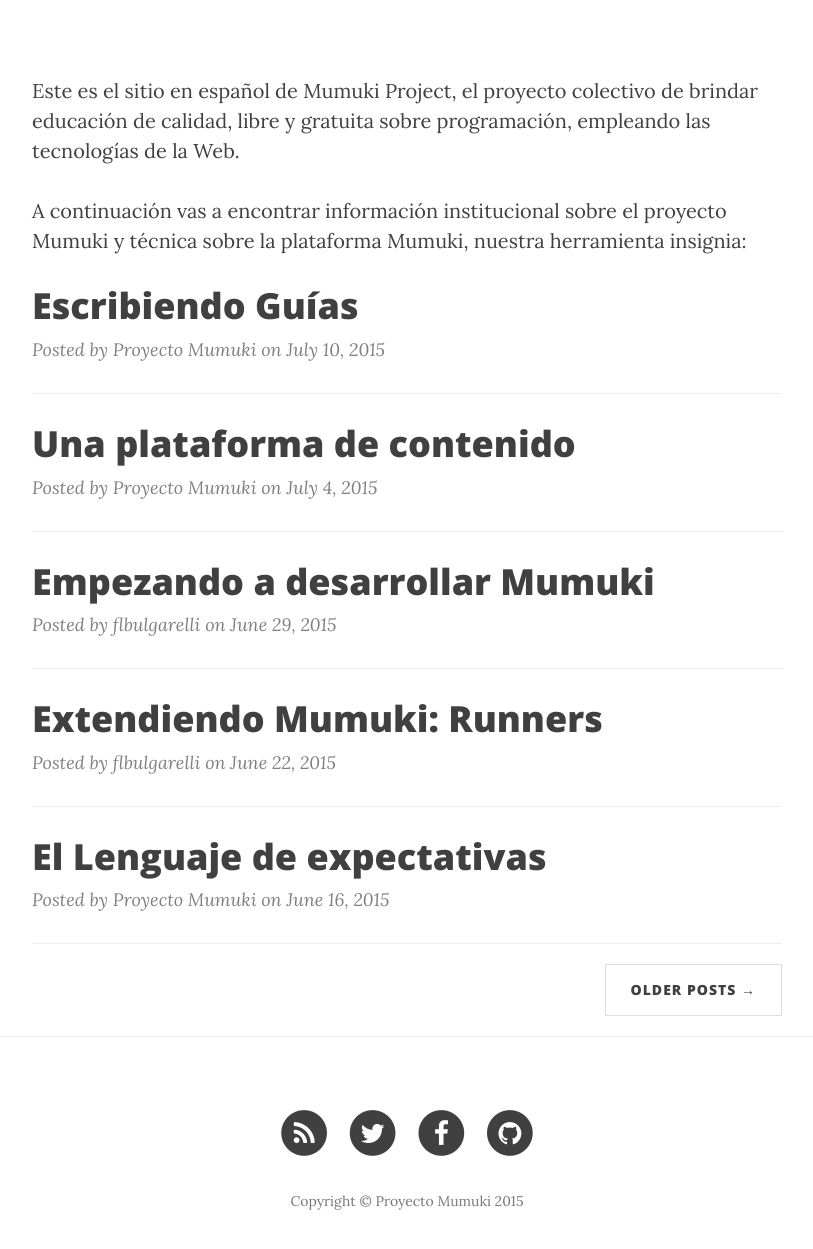
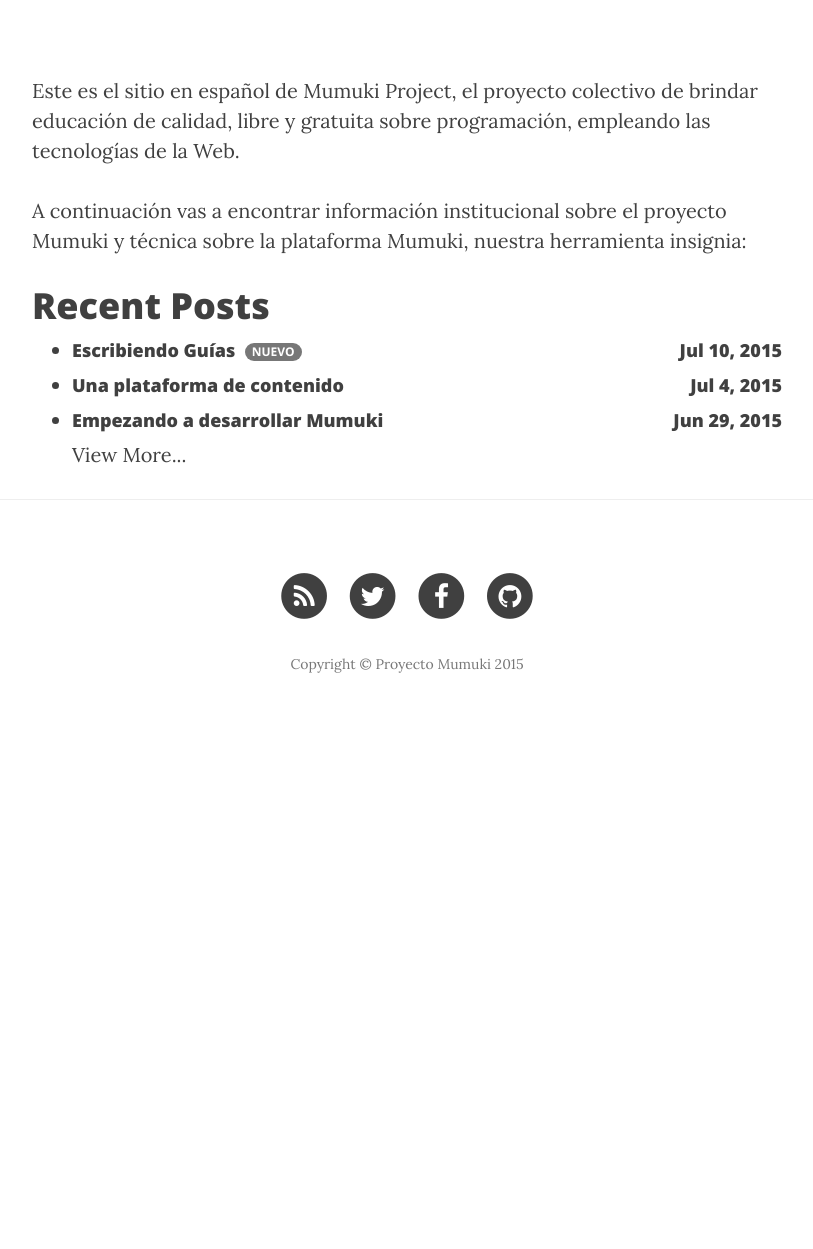
Before and after one commit to mumuki/mumuki.github.io, a Jekyll site: the page built from index.html, in a window 1280 px wide and 1400 px high, scrolled down 329 px, cut to the strip 123-1372 px from the top of the window. Shown: the whole strip, without its empty margins (233-1046 px from the left). Built offline with Jekyll 4.4.1, drawn with Linux system fonts in a browser that asks for light colours; nearby versions of some CDN libraries; the list of posts is cut into pages by our own code; after the commit the page ends 1192 px from its top, so only the background shows below that.

Commit message:
Add latests posts parcial for index

```diff
--- a/_config.yml
+++ b/_config.yml
@@ -16,3 +16,4 @@
 highlighter: pygments
 permalink: pretty
 paginate: 5
+paginate_path: blog/page:num
--- /dev/null
+++ b/_includes/latestposts.html
@@ -0,0 +1,33 @@
+{% if site.posts != empty %}
+<div class="recent-posts">
+    <h1>Recent Posts</h1>
+    {% for post in site.posts limit: 3 %}
+    {% if forloop.first %}
+    {% assign add_class = 'most-recent' %}
+    {% capture fresh_tag %}
+    &nbsp;<span class="badge"><smaller>NUEVO</smaller></span>
+    {% endcapture %}
+    {% endif %}
+    <ul class="homepage-posts {{ add_class }}">
+        <li>
+    	<span>
+          <h4>
+              <a href="{{ site.baseurl }}{{ post.url }}">
+                  {{ post.title }}
+              </a>
+              {{ fresh_tag }}
+              <time class="pull-right">
+                  {{ post.date | date_to_string | date: "%b %-d, %Y" }}
+              </time>
+          </h4>
+        </span>
+        </li>
+    </ul>
+    {% assign add_class = '' %}
+    {% assign fresh_tag = '' %}
+    {% endfor %}
+    <ul>
+            <a href="{{ site.baseurl }}/blog">View More...</a>
+    </ul>
+</div>
+{% endif %}
--- a/index.html
+++ b/index.html
@@ -16,35 +16,4 @@
     </p>
 </div>
 
-
-{% for post in paginator.posts %}
-<div class="post-preview">
-    <a href="{{ post.url | prepend: site.baseurl }}">
-        <h2 class="post-title">            {{ post.title }}
-        </h2>
-        {% if post.subtitle %}
-        <h3 class="post-subtitle">
-            {{ post.subtitle }}
-        </h3>
-        {% endif %}
-    </a>
-    <p class="post-meta">Posted by {% if post.author %}{{ post.author }}{% else %}{{ site.title }}{% endif %} on {{ post.date | date: "%B %-d, %Y" }}</p>
-</div>
-<hr>
-{% endfor %}
-
-<!-- Pager -->
-{% if paginator.total_pages > 1 %}
-<ul class="pager">
-    {% if paginator.previous_page %}
-    <li class="previous">
-        <a href="{{ paginator.previous_page_path | prepend: site.baseurl | replace: '//', '/' }}">&larr; Newer Posts</a>
-    </li>
-    {% endif %}
-    {% if paginator.next_page %}
-    <li class="next">
-        <a href="{{ paginator.next_page_path | prepend: site.baseurl | replace: '//', '/' }}">Older Posts &rarr;</a>
-    </li>
-    {% endif %}
-</ul>
-{% endif %}
+{% include latestposts.html %}
```
Also changed, not shown: blog/index.html (added, +36 -0 lines).
